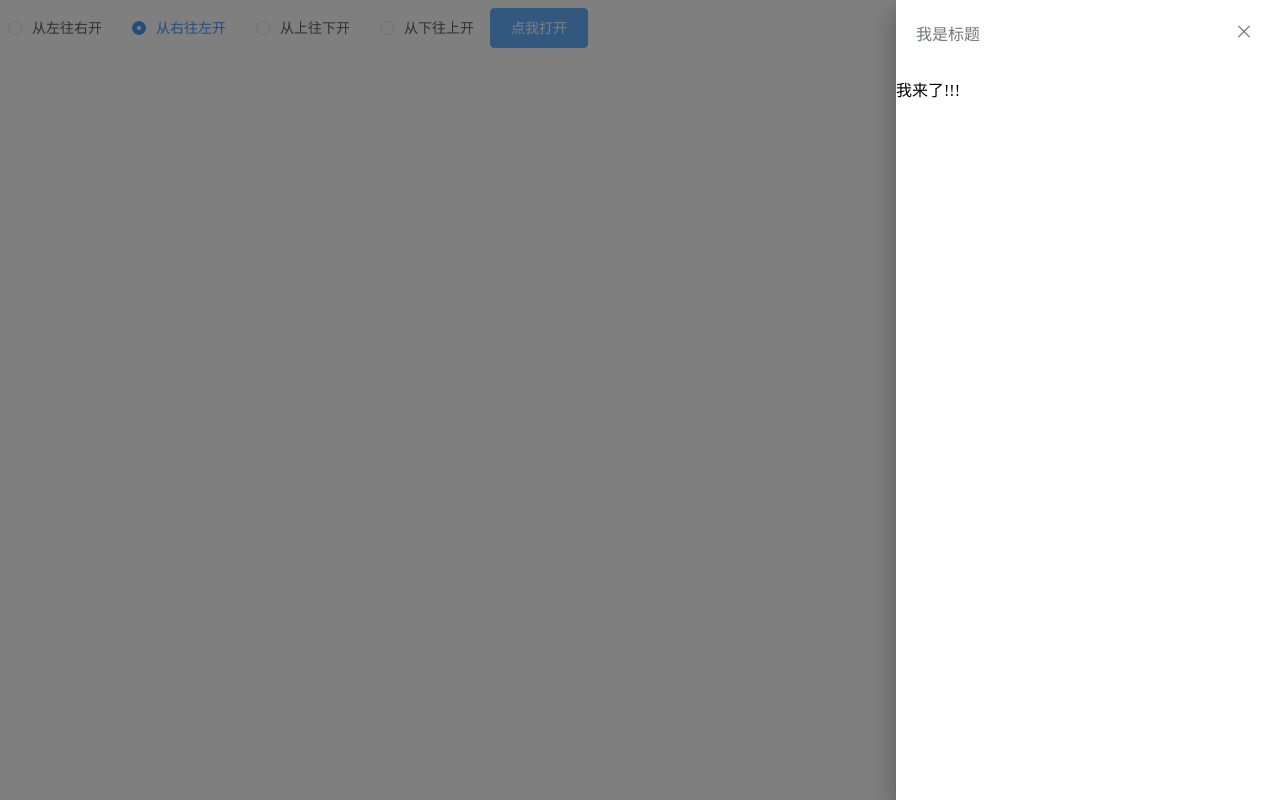
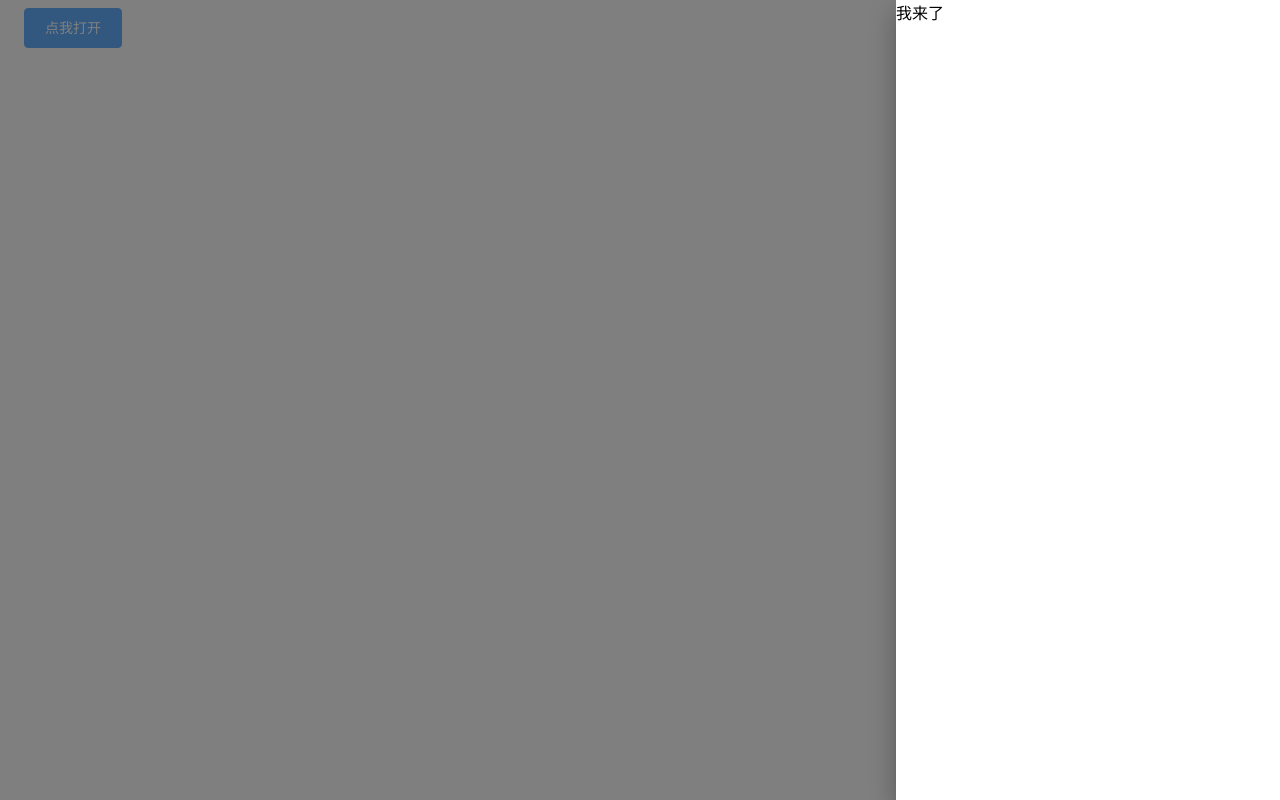
Before and after one commit to kingyeahwei/element_learning, a Vue app: page / in a window 1280 px wide. Both pictures are taken after a click on the button "点我打开". Built offline with nearby package versions, Linux system fonts and the light colour scheme.

Commit message:
drawer 不显示title

```diff
--- a/package.json
+++ b/package.json
@@ -10,7 +10,7 @@
   "dependencies": {
     "axios": "^0.19.2",
     "core-js": "^3.6.5",
-    "element-ui": "^2.11.0",
+    "element-ui": "^2.13.2",
     "less": "^3.11.3",
     "less-loader": "^6.2.0",
     "vue": "^2.6.11"
--- a/src/App.vue
+++ b/src/App.vue
@@ -1,19 +1,17 @@
 <template>
   <div id="app">
-    <el-radio-group v-model="direction">
-      <el-radio label="ltr">从左往右开</el-radio>
-      <el-radio label="rtl">从右往左开</el-radio>
-      <el-radio label="ttb">从上往下开</el-radio>
-      <el-radio label="btt">从下往上开</el-radio>
-    </el-radio-group>
-    <el-button @click="drawer = true" type="primary" style="margin-left: 16px">点我打开</el-button>
+    <el-button @click="drawer = true" type="primary" style="margin-left: 16px;">
+      点我打开
+    </el-button>
+
     <el-drawer
       title="我是标题"
       :visible.sync="drawer"
-      :direction="direction"
-      :before-close="handleClose">
-      <span>我来了!!!</span>
+      :with-header="false"
+    >
+      <span>我来了</span>
     </el-drawer>
+
   </div>
 </template>
 
@@ -23,21 +21,9 @@
     data() {
       return {
         drawer: false,
-        direction: 'rtl'
       }
     },
-    computed: {
-    },
     methods: {
-      handleClose(done) {
-        this.$confirm("确认关闭?")
-        .then(() => {
-          done()
-        })
-        .catch(() => {
-
-        })
-      }
     }
   }
 </script>
```
Also changed, not shown: 1 other file (tests, documents, lock files or other folders).
